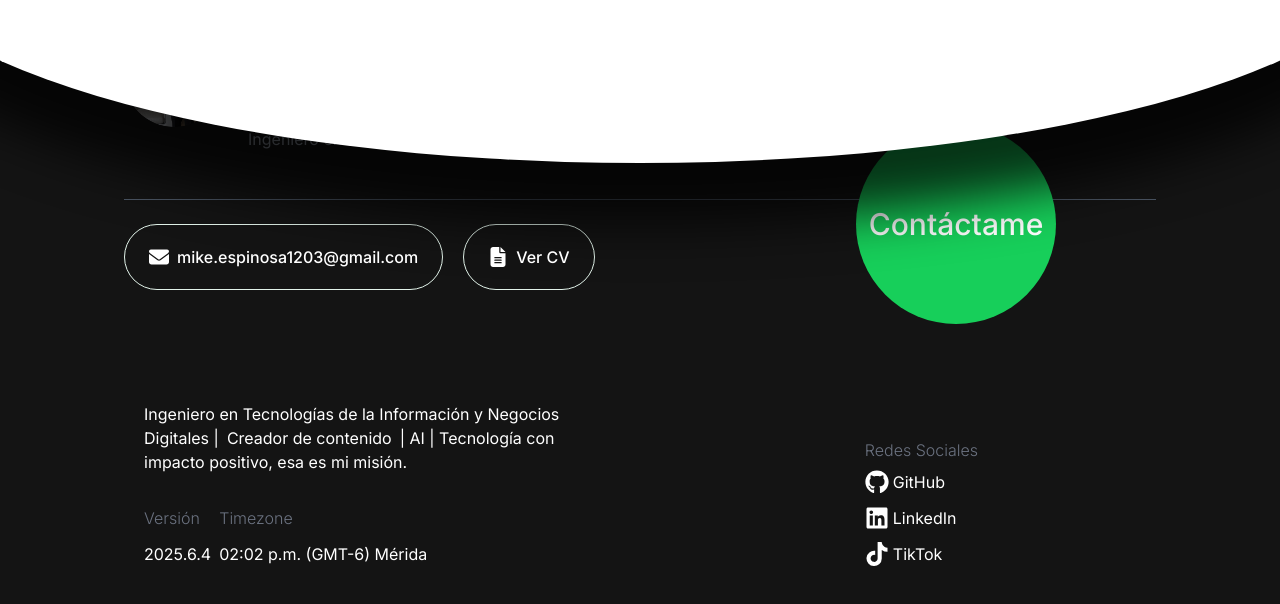
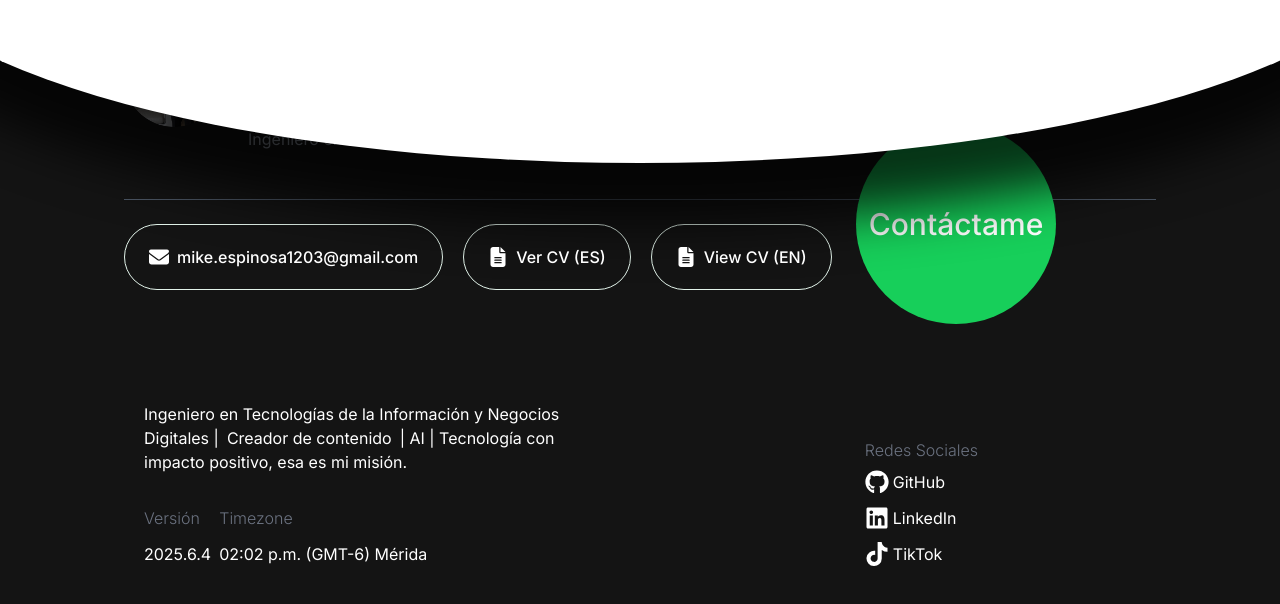
Before and after one commit to mikesspinosa/portfolio, a Next.js app: page / in a window 1280 px wide. Shown: the part 3705-4309 px from the top of the page. Built offline with nearby package versions, Linux system fonts and the light colour scheme.

Commit message:
feat: add English and Spanish CV buttons in contact section

```diff
--- a/src/components/home/ContactInfo.tsx
+++ b/src/components/home/ContactInfo.tsx
@@ -165,14 +165,26 @@ export default function ContactInfo() {
           </RoundedButton>
           <RoundedButton className="w-full sm:w-auto">
             <a
-              href="/documents/CV-Miguel-Espinosa.pdf"
+              href="/documents/CVEspanol.pdf"
               target="_blank"
               rel="noopener noreferrer"
               className="cursor-pointer flex items-center justify-center sm:justify-start gap-2 group text-sm sm:text-base"
-              onClick={() => toast.success('Abriendo CV...')}
+              onClick={() => toast.success('Abriendo CV Español...')}
             >
               <FaFileLines className="text-lg sm:text-xl group-hover:scale-110 transition-transform duration-300" />
-              <span>Ver CV</span>
+              <span>Ver CV (ES)</span>
+            </a>
+          </RoundedButton>
+          <RoundedButton className="w-full sm:w-auto">
+            <a
+              href="/documents/CVEnglish.pdf"
+              target="_blank"
+              rel="noopener noreferrer"
+              className="cursor-pointer flex items-center justify-center sm:justify-start gap-2 group text-sm sm:text-base"
+              onClick={() => toast.success('Opening English CV...')}
+            >
+              <FaFileLines className="text-lg sm:text-xl group-hover:scale-110 transition-transform duration-300" />
+              <span>View CV (EN)</span>
             </a>
           </RoundedButton>
         </div>
```
